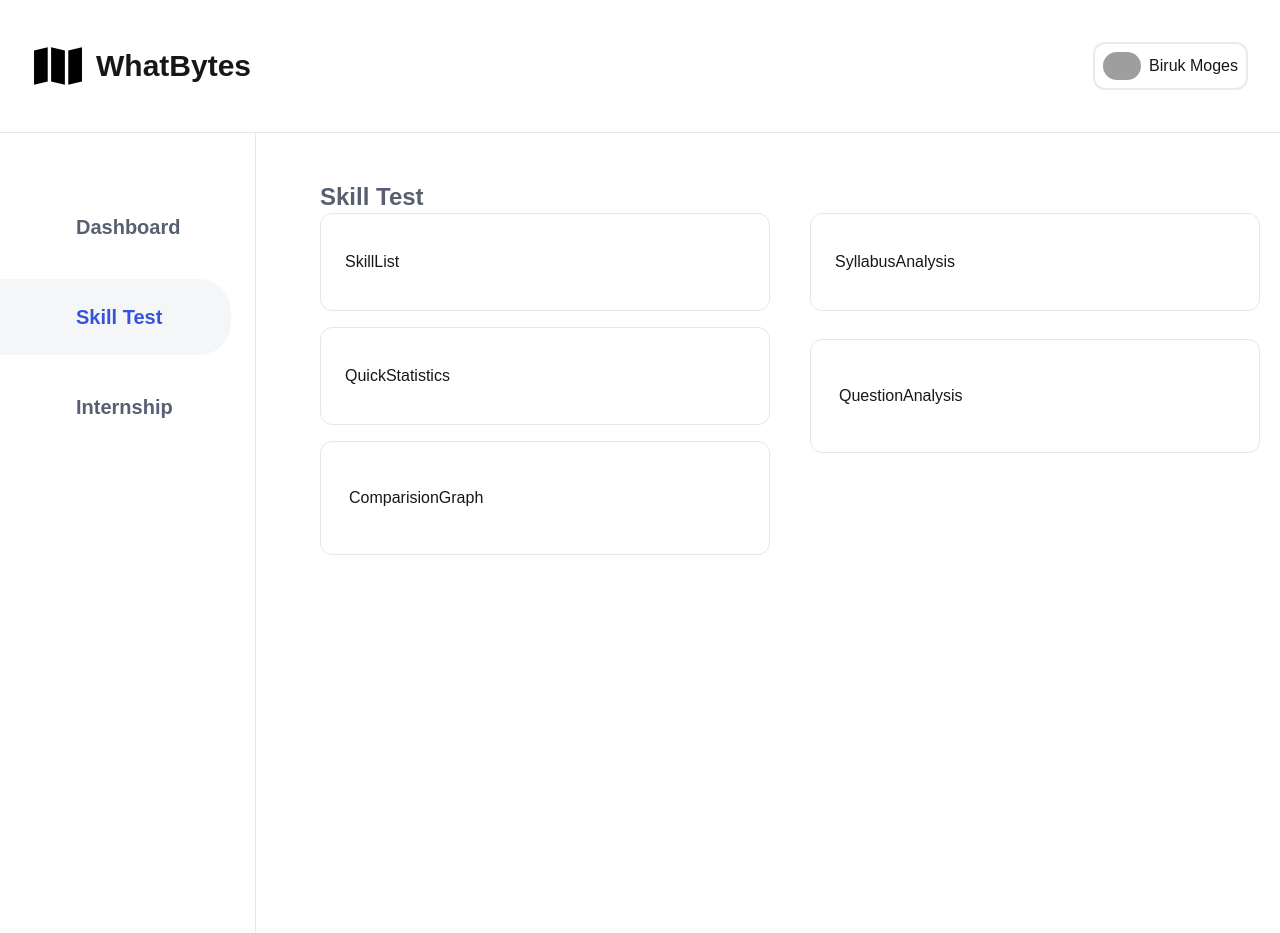
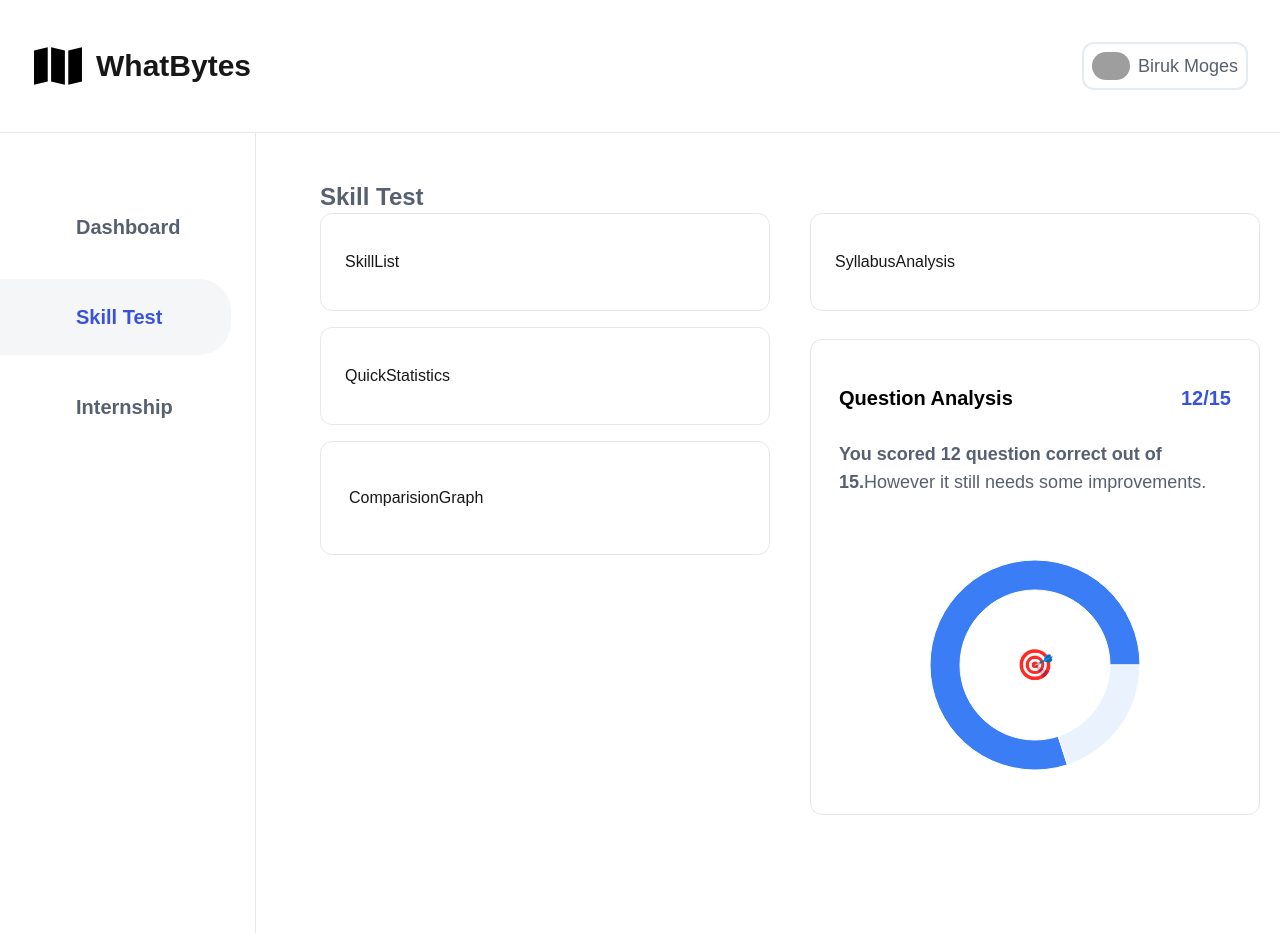
Before and after one commit to lost50U1/whatbytes-test, a Next.js app: page /skilltest in a window 1280 px wide. Built offline with nearby package versions, Linux system fonts and the light colour scheme; grey boxes are pictures that could not be loaded; some icons are missing.

Commit message:
question analysis section done

```diff
--- a/app/globals.css
+++ b/app/globals.css
@@ -46,7 +46,7 @@ body {
   }
 
   p {
-    @apply text-sm md:text-base;
+    @apply text-sm md:text-lg text-secondary;
   }
 }
 
@@ -64,4 +64,8 @@ body {
   @apply border border-gray-200 rounded-xl py-6 px-4 lg:py-11 lg:px-7;
 }
 
+.card-title {
+  @apply text-primary font-semibold;
+}
+
 /* custom css for avatar mask  */
--- /dev/null
+++ b/components/CircularChart.js
@@ -0,0 +1,49 @@
+"use client";
+
+import { useEffect, useState } from "react";
+import { PieChart, Pie, Cell } from "recharts";
+
+const CircularChart = ({ correct, question }) => {
+  const [mounted, setMounted] = useState(false);
+
+  useEffect(() => {
+    setMounted(true);
+  }, []);
+
+  if (!mounted) {
+    return null;
+  }
+
+  const data = [
+    { name: "Completed", value: correct },
+    { name: "Remaining", value: question - correct },
+  ];
+
+  const COLORS = ["#3B7DF5", "#EAF2FE"]; // Blue and light blue
+
+  return (
+    <div className="mt-8 lg:mt-16 w-full h-[210px] flex items-center justify-center relative">
+      <PieChart width={210} height={210}>
+        <Pie
+          data={data}
+          cx="50%"
+          cy="50%"
+          innerRadius={75}
+          outerRadius={105}
+          startAngle={0}
+          endAngle={360}
+          dataKey="value"
+        >
+          {data.map((entry, index) => (
+            <Cell key={`cell-${index}`} fill={COLORS[index]} />
+          ))}
+        </Pie>
+      </PieChart>
+      <div className="absolute inset-0 flex items-center justify-center">
+        <span className="text-3xl">🎯</span>
+      </div>
+    </div>
+  );
+};
+
+export default CircularChart;
--- a/components/QuestionAnalysis.js
+++ b/components/QuestionAnalysis.js
@@ -1,5 +1,28 @@
 import React from "react";
+import CircularChart from "./CircularChart";
 
 export default function QuestionAnalysis() {
-  return <div className="card2">QuestionAnalysis</div>;
+  const correct = 12;
+  const question = 15;
+
+  return (
+    <div className="card2">
+      <div className="flex justify-between items-center">
+        <h3 className="card-title">Question Analysis</h3>
+        <p className="text-tertiary font-semibold text-lg md:text-xl">
+          {correct}/{question}
+        </p>
+      </div>
+      <div className="mt-4 lg:mt-7">
+        <p>
+          <span className="font-semibold">
+            You scored {correct} question correct out of {question}.
+          </span>
+          However it still needs some improvements.
+        </p>
+      </div>
+      {/* pie chart  */}
+      <CircularChart correct={correct} question={question} />
+    </div>
+  );
 }
--- a/package.json
+++ b/package.json
@@ -11,7 +11,8 @@
   "dependencies": {
     "next": "15.2.2",
     "react": "^19.0.0",
-    "react-dom": "^19.0.0"
+    "react-dom": "^19.0.0",
+    "recharts": "^2.15.1"
   },
   "devDependencies": {
     "@eslint/eslintrc": "^3",
```
Also changed, not shown: 1 other file (tests, documents, lock files or other folders).
